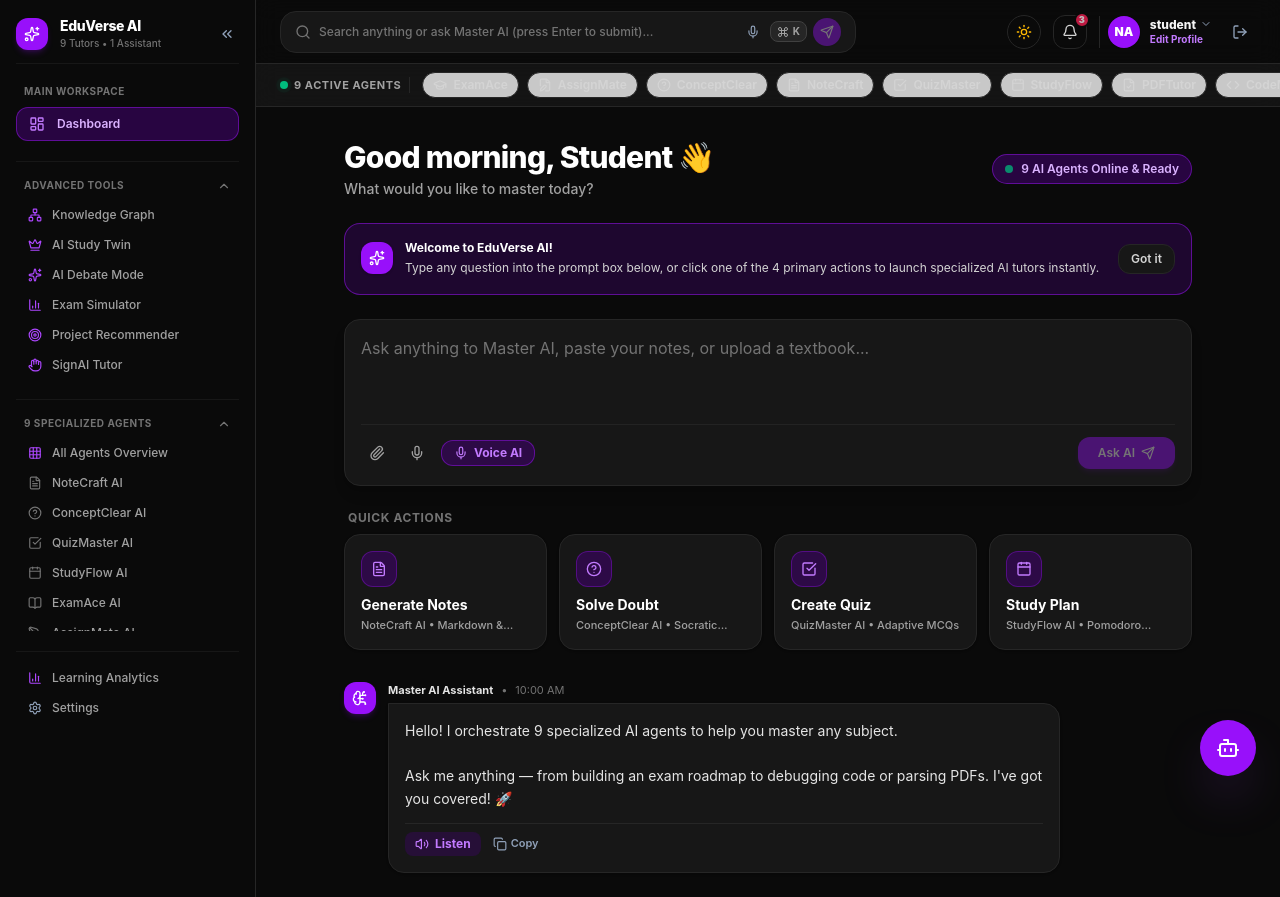
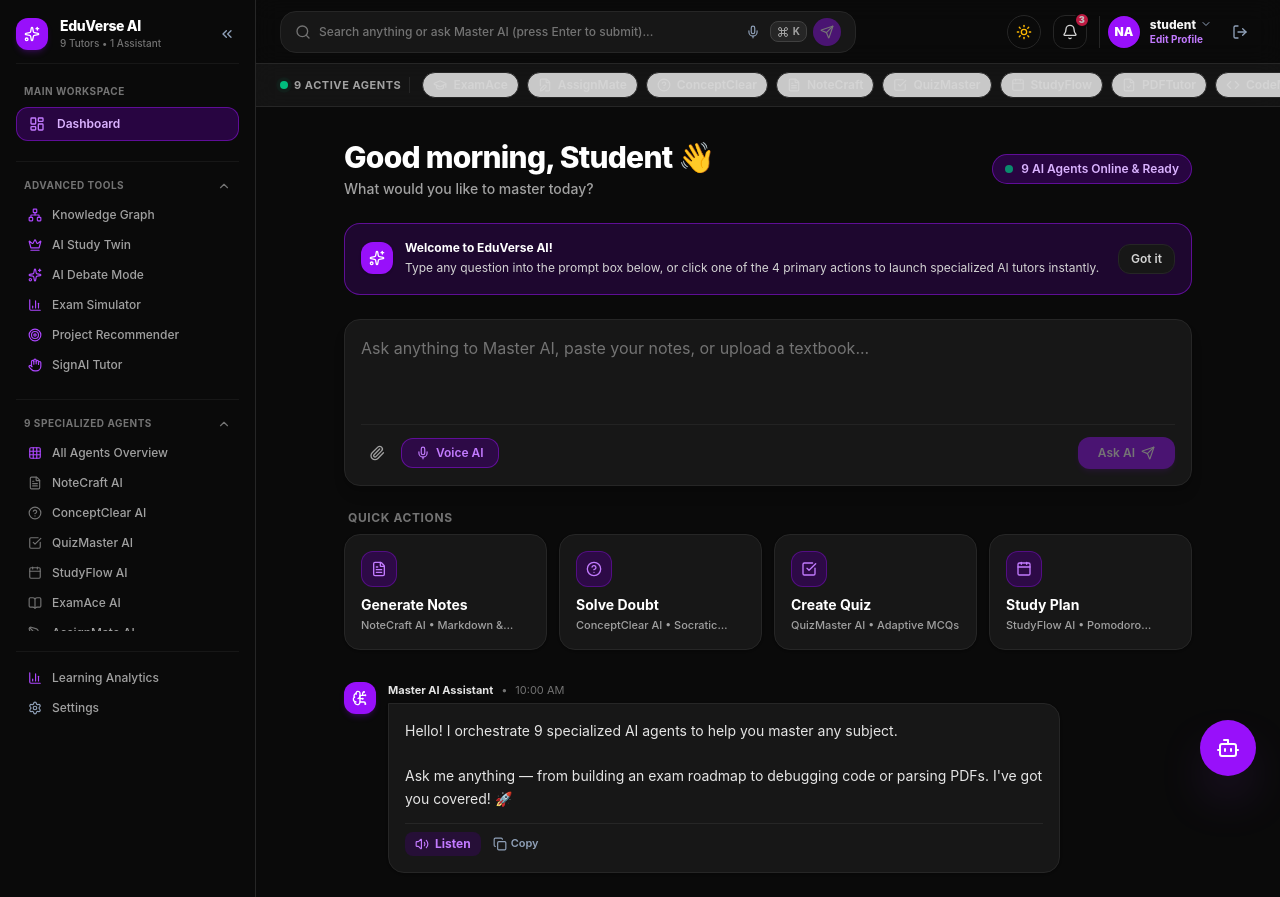
Before and after one commit to rupeshsah86/EduTech_Agents, a React (Vite) app in the folder frontend/: page /dashboard in a window 1280 px wide. Built offline with nearby package versions, Linux system fonts and the light colour scheme; sample sign-in values are in the browser's storage.

Commit message:
remove redundant mic icon and consolidate Voice AI button

```diff
--- a/frontend/src/components/dashboard/MasterAIChat.tsx
+++ b/frontend/src/components/dashboard/MasterAIChat.tsx
@@ -480,29 +480,25 @@ export const MasterAIChat: React.FC<MasterAIChatProps> = ({ activeAgentId }) =>
 
               <button
                 type="button"
-                onClick={toggleListening}
-                className={`p-2 rounded-xl transition-all cursor-pointer ${
+                onClick={() => {
+                  if (isListening) {
+                    toggleListening();
+                  } else {
+                    window.dispatchEvent(new CustomEvent('open-master-ai-voice'));
+                  }
+                }}
+                className={`flex items-center gap-1.5 px-3.5 py-1.5 rounded-xl font-semibold text-xs transition-all cursor-pointer ${
                   isListening
                     ? 'bg-rose-500 text-white animate-pulse shadow-md shadow-rose-500/20'
-                    : 'text-slate-500 dark:text-neutral-400 hover:bg-slate-100 dark:hover:bg-neutral-800'
+                    : 'bg-purple-50 dark:bg-purple-950/60 text-purple-600 dark:text-purple-400 border border-purple-200 dark:border-purple-800/80 hover:bg-purple-100 dark:hover:bg-purple-900/50'
                 }`}
-                title="Dictate / Speech Input"
+                title="Voice AI Assistant & Dictation (Cmd+Shift+V)"
               >
-                <Mic className="w-4 h-4" />
-              </button>
-
-              <button
-                type="button"
-                onClick={() => {
-                  window.dispatchEvent(new CustomEvent('open-master-ai-voice'));
-                }}
-                className="flex items-center gap-1.5 px-3 py-1 rounded-xl font-bold text-xs bg-purple-50 dark:bg-purple-950/60 text-purple-600 dark:text-purple-400 border border-purple-200 dark:border-purple-800/80 hover:bg-purple-100 dark:hover:bg-purple-900/50 transition-all cursor-pointer shadow-2xs"
-                title="Launch Master AI Voice Assistant"
-              >
-                <Mic className="w-3.5 h-3.5 text-purple-600 dark:text-purple-400" />
+                <Mic className="w-3.5 h-3.5" />
                 <span>Voice AI</span>
               </button>
             </div>
+
 
 
             <button
```
